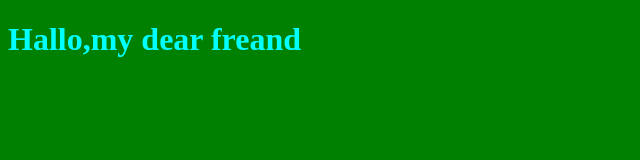
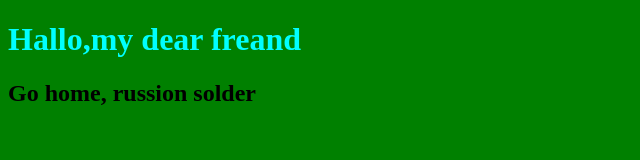
Before and after one commit to Anatoliy-Mostovoy/practic-localStorage, a plain HTML site: page index.html in a window 1280 px wide. Shown: the whole page, without its empty margins (0-640 px from the left). Drawn offline with Linux system fonts and the light colour scheme.

Commit message:
make change index.html - add H2

```diff
--- a/index.html
+++ b/index.html
@@ -10,6 +10,7 @@
 <body>
     <header>
         <H1 class="mainText">Hallo,my dear freand</H1>
+        <h2> Go home, russion solder</h2>
     </header>
     <script src="./index.js"></script>
 </body>
```
